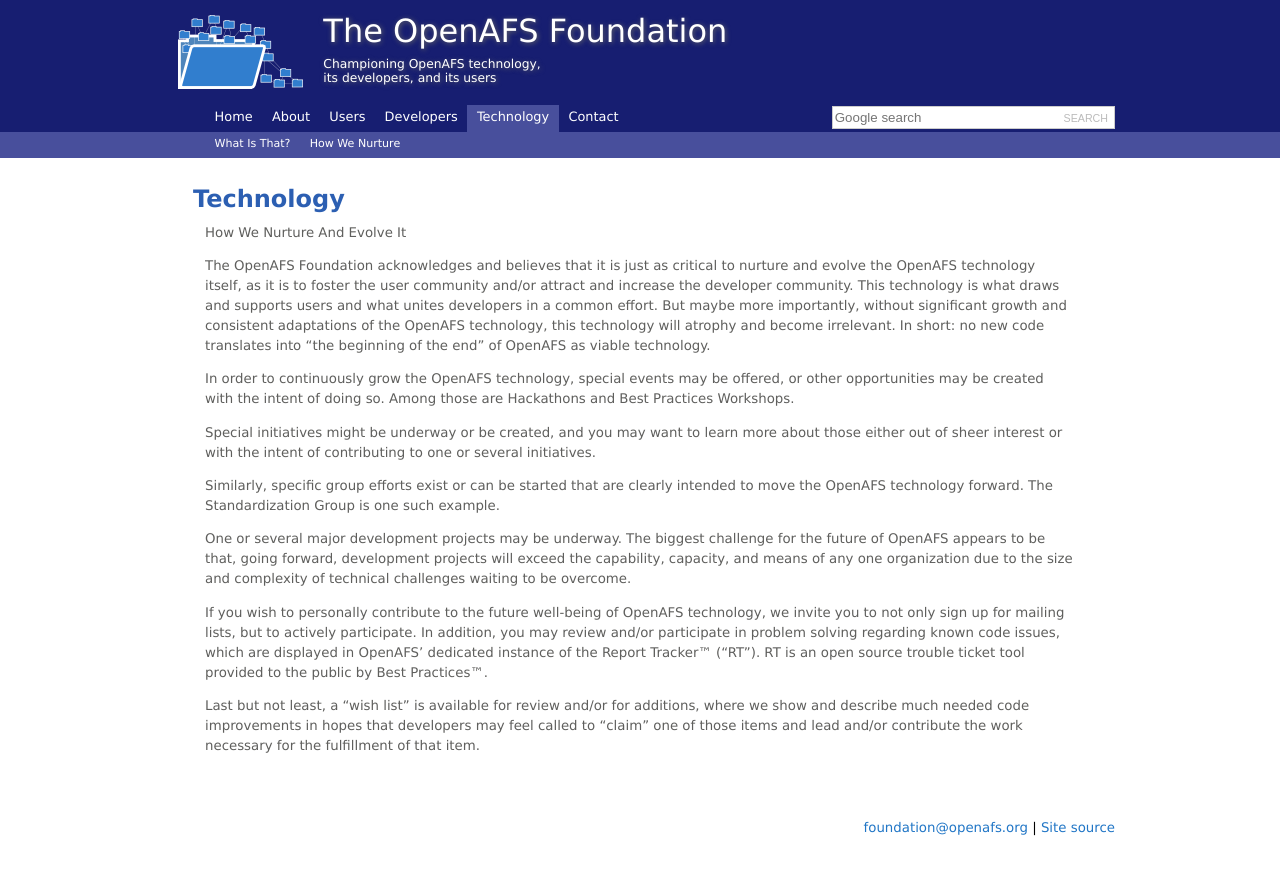
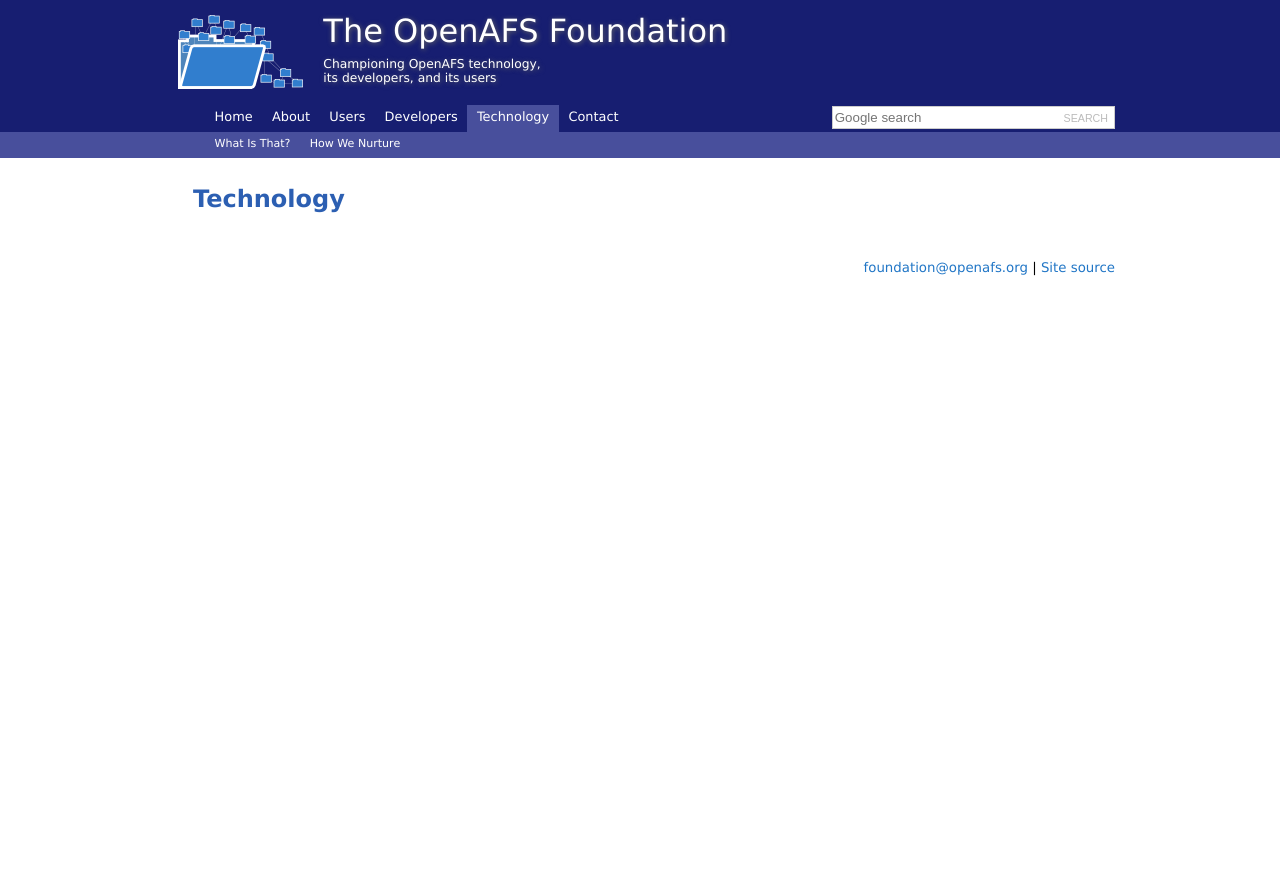
Before and after one commit to openafsfoundation/openafsfoundation.org, a Jekyll site: the page built from tech/index.md, in a window 1280 px wide. Shown: the top 875 px of the page. Built offline with Jekyll 4.4.1, drawn with Linux system fonts in a browser that asks for light colours.

Commit message:
Content edit
Deleted text drop, as this was the wrong place for the text.

```diff
--- a/tech/index.md
+++ b/tech/index.md
@@ -4,19 +4,3 @@
 ---
 
 ## Technology ##
-
-How We Nurture And Evolve It
-
-The OpenAFS Foundation acknowledges and believes that it is just as critical to nurture and evolve the OpenAFS technology itself, as it is to foster the user community and/or attract and increase the developer community.  This technology is what draws and supports users and what unites developers in a common effort.  But maybe more importantly, without significant growth and consistent adaptations of the OpenAFS technology, this technology will atrophy and become irrelevant.  In short: no new code translates into “the beginning of the end” of OpenAFS as viable technology.
-
-In order to continuously grow the OpenAFS technology, special events may be offered, or other opportunities may be created with the intent of doing so.  Among those are Hackathons and Best Practices Workshops.
-
-Special initiatives might be underway or be created, and you may want to learn more about those either out of sheer interest or with the intent of contributing to one or several initiatives.
-
-Similarly, specific group efforts exist or can be started that are clearly intended to move the OpenAFS technology forward.  The Standardization Group is one such example.
-
-One or several major development projects may be underway.  The biggest challenge for the future of OpenAFS appears to be that, going forward, development projects will exceed the capability, capacity, and means of any one organization due to the size and complexity of technical challenges waiting to be overcome.
-
-If you wish to personally contribute to the future well-being of OpenAFS technology, we invite you to not only sign up for mailing lists, but to actively participate.  In addition, you may review and/or participate in problem solving regarding known code issues, which are displayed in OpenAFS’ dedicated instance of the Report Tracker™ (“RT”).  RT is an open source trouble ticket tool provided to the public by Best Practices™.
-
-Last but not least, a “wish list” is available for review and/or for additions, where we show and describe much needed code improvements in hopes that developers may feel called to “claim” one of those items and lead and/or contribute the work necessary for the fulfillment of that item.
```
